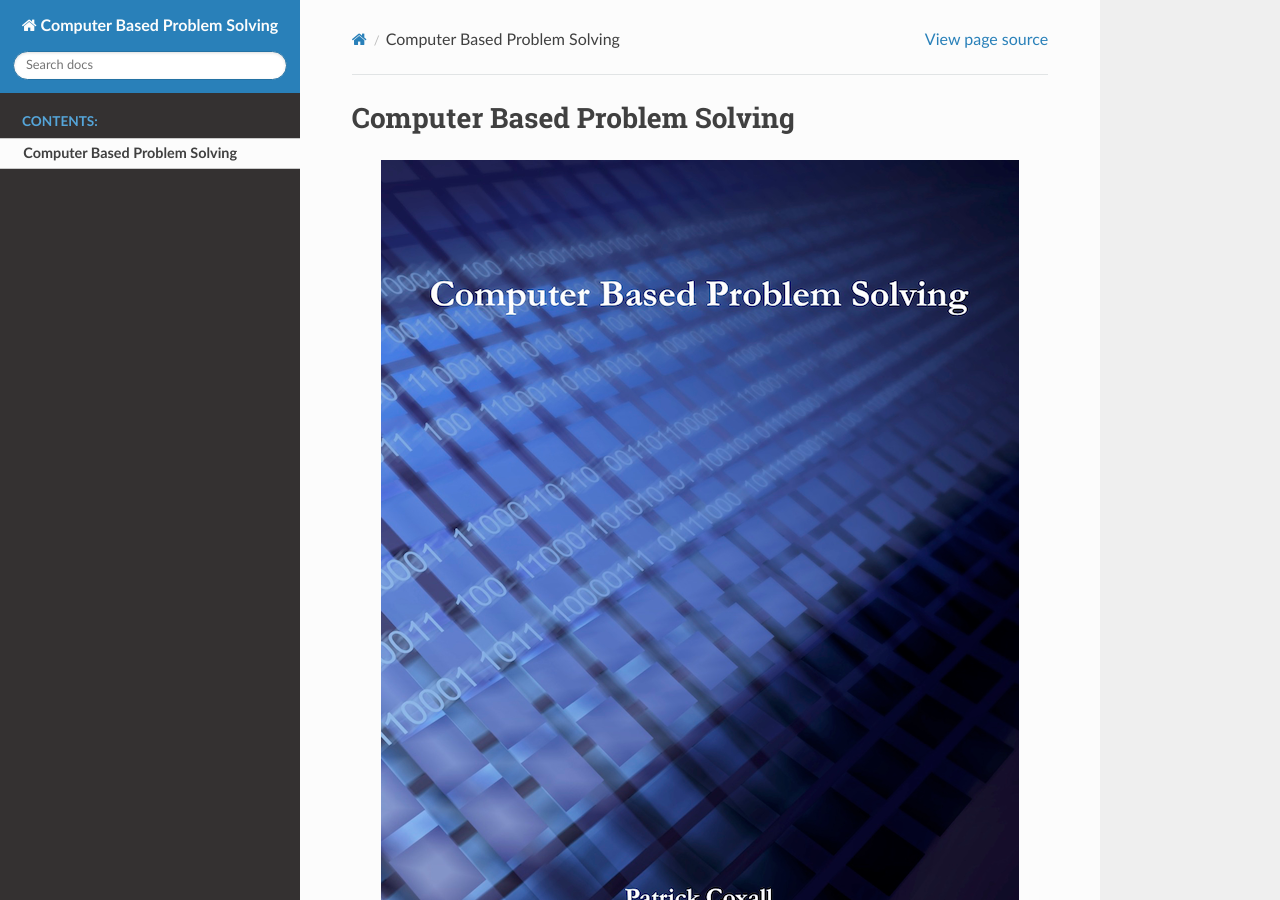
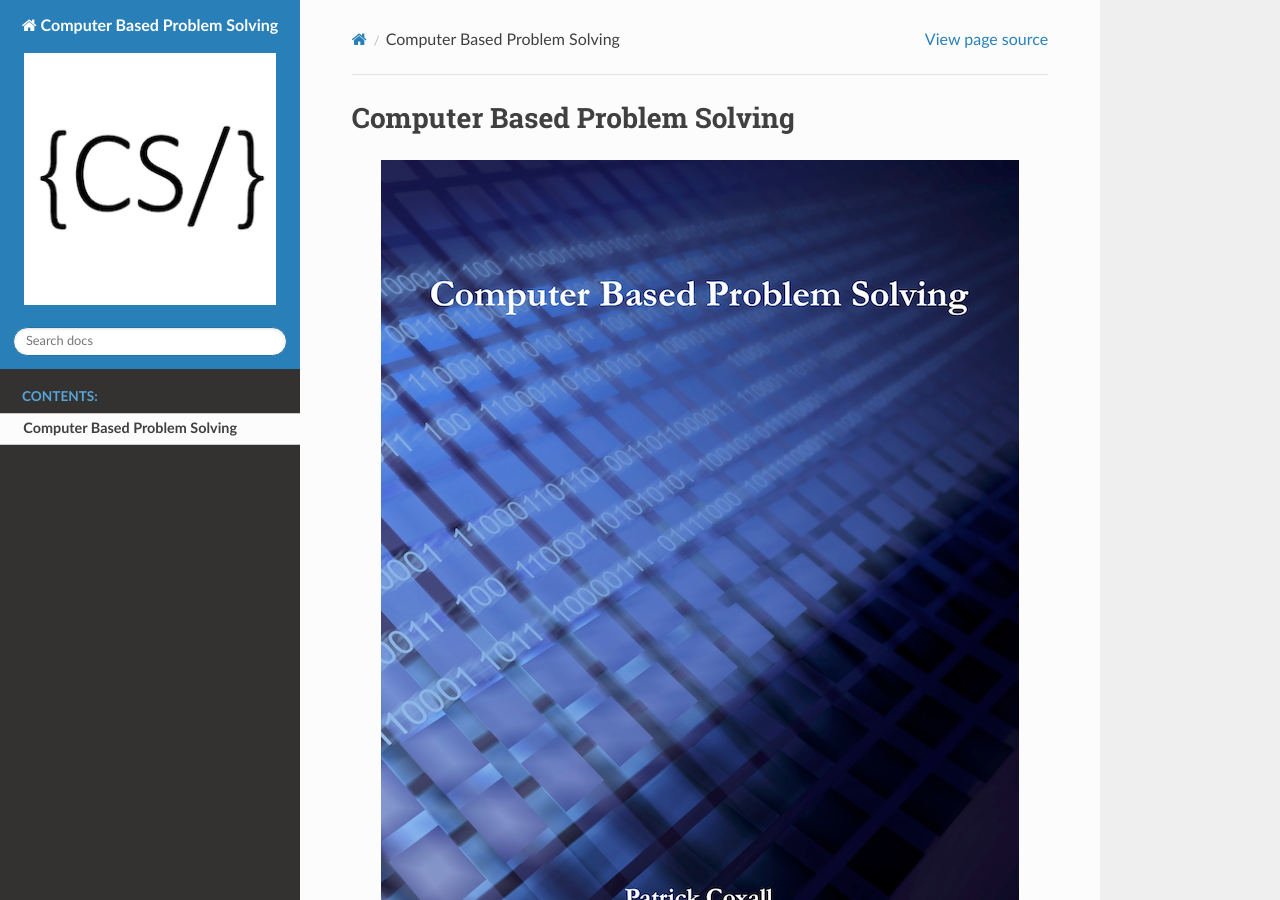
Before and after one commit to Mr-Coxall/Computer-Based-Problem-Solving-2, a Sphinx documentation site: the page built from docs/index.rst, in a window 1280 px wide and 900 px high. Built offline with Sphinx 7.4.7 and the Read the Docs theme 2.0.0, drawn with Linux system fonts in a browser that asks for light colours; pages that are not in the unit, such as notebooks, are missing from menus.

Commit message:
Update conf.py

```diff
--- a/docs/conf.py
+++ b/docs/conf.py
@@ -30,7 +30,7 @@ release = '1.0.0'
 # Add any Sphinx extension module names here, as strings. They can be
 # extensions coming with Sphinx (named 'sphinx.ext.*') or your custom
 # ones.
-extensions = [
+extensions = ['sphinx_tabs.tabs'
 ]
 
 # Add any paths that contain templates here, relative to this directory.
@@ -54,3 +54,7 @@ html_theme = 'sphinx_rtd_theme'
 # relative to this directory. They are copied after the builtin static files,
 # so a file named "default.css" will overwrite the builtin "default.css".
 html_static_path = ['_static']
+
+# The name of an image file (relative to this directory) to place at the top
+# of the sidebar.
+html_logo = "images/cs-logo.png"
```
